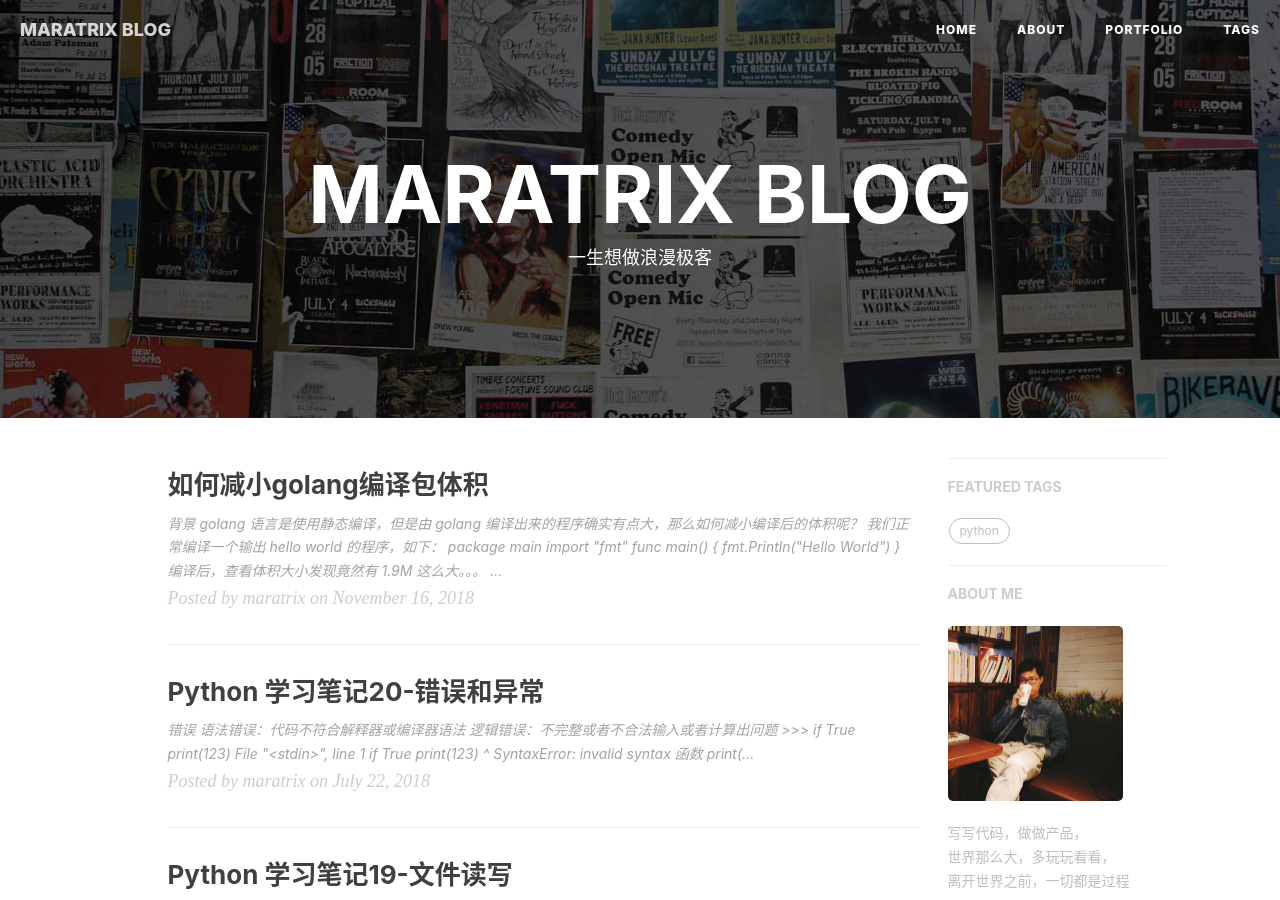
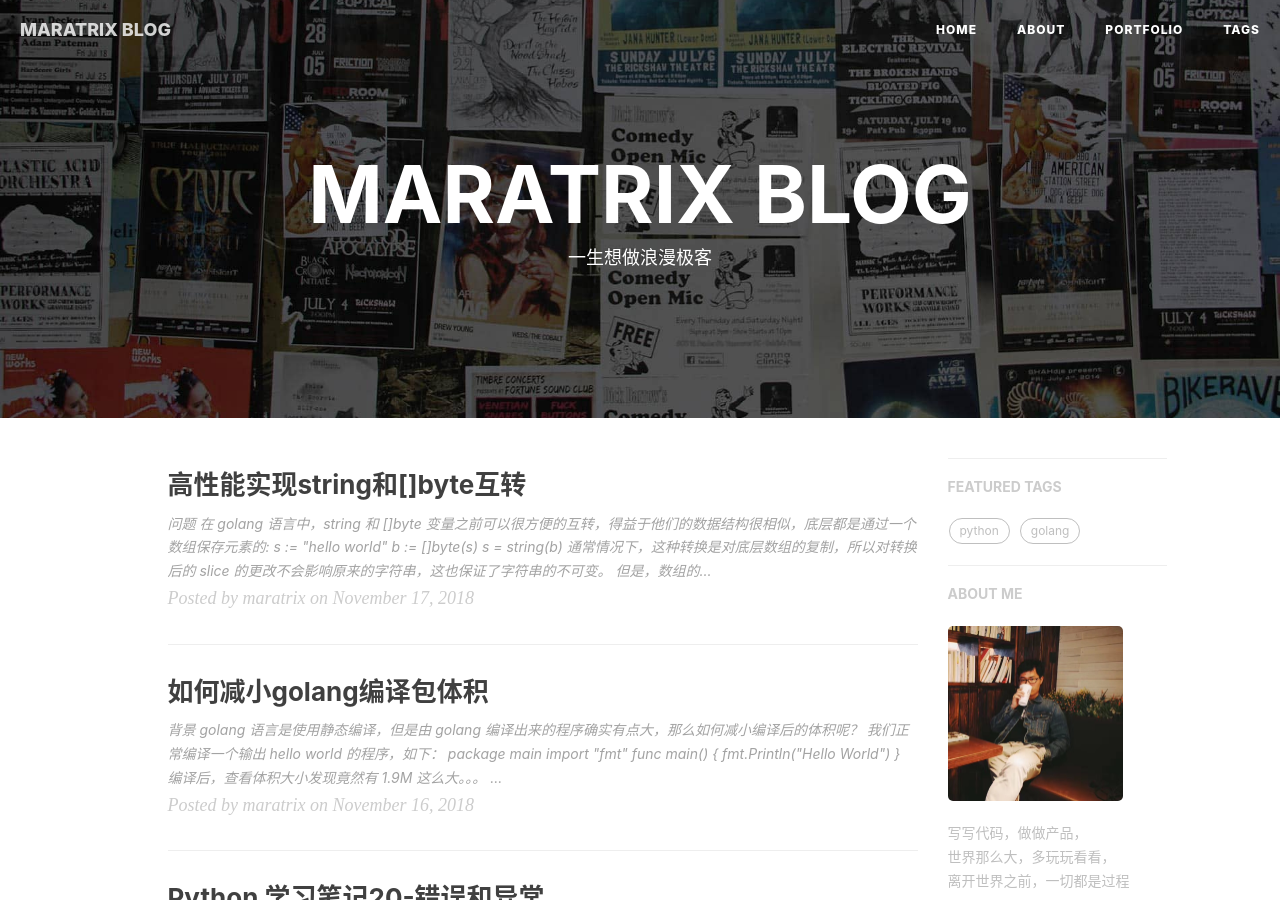
Before and after one commit to maratrixx/maratrixx.github.io, a Jekyll site: the page built from index.html, in a window 1280 px wide and 900 px high. Built offline with Jekyll 4.4.1, drawn with Linux system fonts in a browser that asks for light colours; nearby versions of some CDN libraries; the list of posts is cut into pages by our own code; comment, search, counter and statistics services are not loaded; some of the changed text lies outside the part shown.

Commit message:
高性能实现字符串和字节数组的互转

````diff
--- a/_posts/2018-06-23-pipenv-help.markdown
+++ b/_posts/2018-06-23-pipenv-help.markdown
@@ -5,6 +5,8 @@ subtitle:   ""
 date:       2018-06-23 09:28:00
 author:     "maratrix"
 header-img: "img/home-bg-o.jpg"
+tags:
+    - python
 ---
 
 ## pipenv 是什么
--- /dev/null
+++ b/_posts/2018-11-17-golang-string-byte-transfer.md
@@ -0,0 +1,106 @@
+---
+layout:     post
+title:      "高性能实现string和[]byte互转"
+subtitle:   ""
+date:       2018-11-17 09:00:00
+author:     "maratrix"
+header-img: "img/post-bg-unix-linux.jpg"
+tags:
+    - golang
+---
+
+### 问题
+
+在 golang 语言中，`string` 和 `[]byte` 变量之前可以很方便的互转，得益于他们的数据结构很相似，底层都是通过一个数组保存元素的:
+
+```
+s := "hello world"
+b := []byte(s)
+s = string(b)
+```
+
+通常情况下，这种转换是对底层数组的复制，所以对转换后的 slice 的更改不会影响原来的字符串，这也保证了字符串的不可变。
+
+但是，数组的复制是有代价的，内存的分配和数据的拷贝以及垃圾回收都会带来性能等开销，所以在追求性能的场合，比如一些Web框架中，可以采用来了一些"花招"实现"零拷贝"。
+
+### 高性能实现
+
+首先我们看看 stirng 和 slice 的数据结构是怎么样的：
+
+```
+type SliceHeader struct {
+        Data uintptr
+        Len  int
+        Cap  int
+}
+
+type StringHeader struct {
+        Data uintptr
+        Len  int
+}
+```
+
+看起来结构类似，不过 slice 对 string 多了一个 Cap 字段。
+
+所以我们可以根据它们的结构进行转换，不需要拷贝底层的数据 Data :
+
+```
+// []byte 转 string
+func Bytes2String(b []byte) string {
+    return *(*string)(unsafe.Pointer(&b))
+}
+
+// string 转 []byte
+func String2Bytes(s string) []byte {
+    x := (*[2]uintptr)(unsafe.Pointer(&s))
+    h := [3]uintptr{x[0], x[1], x[1]}
+    return *(*[]byte)(unsafe.Pointer(&h))
+}
+
+```
+
+### 压测效果
+
+使用 golang 自带工具 `go test` 进行压测对比：
+
+```
+package convert
+
+import "testing"
+
+func BenchmarkBytes2String(b *testing.B) {
+    for i := 0; i < b.N; i++ {
+        Bytes2String([]byte{'h', 'e', 'l', 'l', 'o'})
+    }
+}
+
+func BenchmarkBytes2String2(b *testing.B) {
+    for i := 0; i < b.N; i++ {
+        Bytes2String2([]byte{'h', 'e', 'l', 'l', 'o'})
+    }
+}
+
+func BenchmarkString2Bytes(b *testing.B) {
+    for i := 0; i < b.N; i++ {
+        String2Bytes("hello")
+    }
+}
+
+func BenchmarkString2Bytes2(b *testing.B) {
+    for i := 0; i < b.N; i++ {
+        String2Bytes2("hello")
+    }
+}
+
+// 压测结果
+BenchmarkBytes2String-4         2000000000               0.33 ns/op
+BenchmarkBytes2String2-4        200000000                6.62 ns/op
+BenchmarkString2Bytes-4         2000000000               0.33 ns/op
+BenchmarkString2Bytes2-4        200000000                6.88 ns/op
+```
+
+可以看出，性能提升还是很明显的。
+
+### 最后
+
+以上，是高性能实现 `string` 和 `[]byte` 互转的小技巧，在一些追求性能的场合可以借鉴使用，比如有名的 `rpcx` 框架内就是使用这种转换方式。
````
